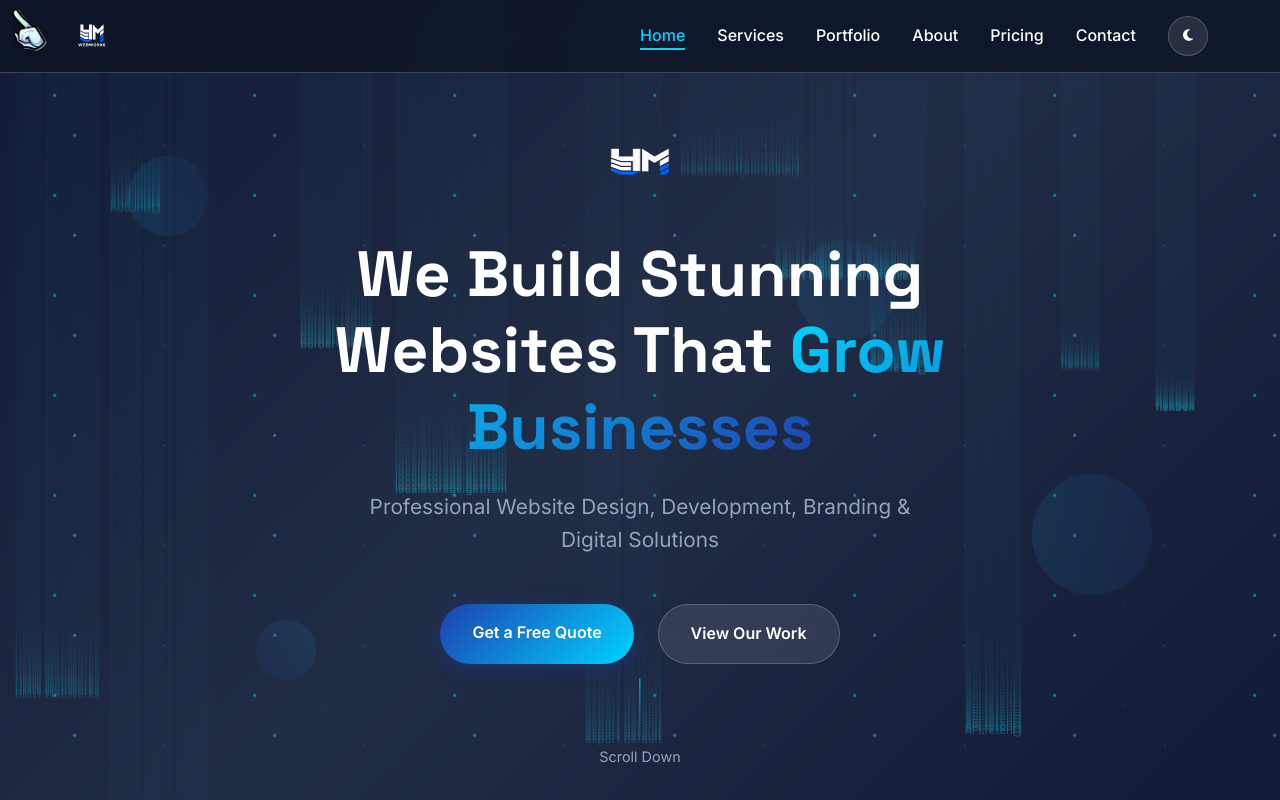
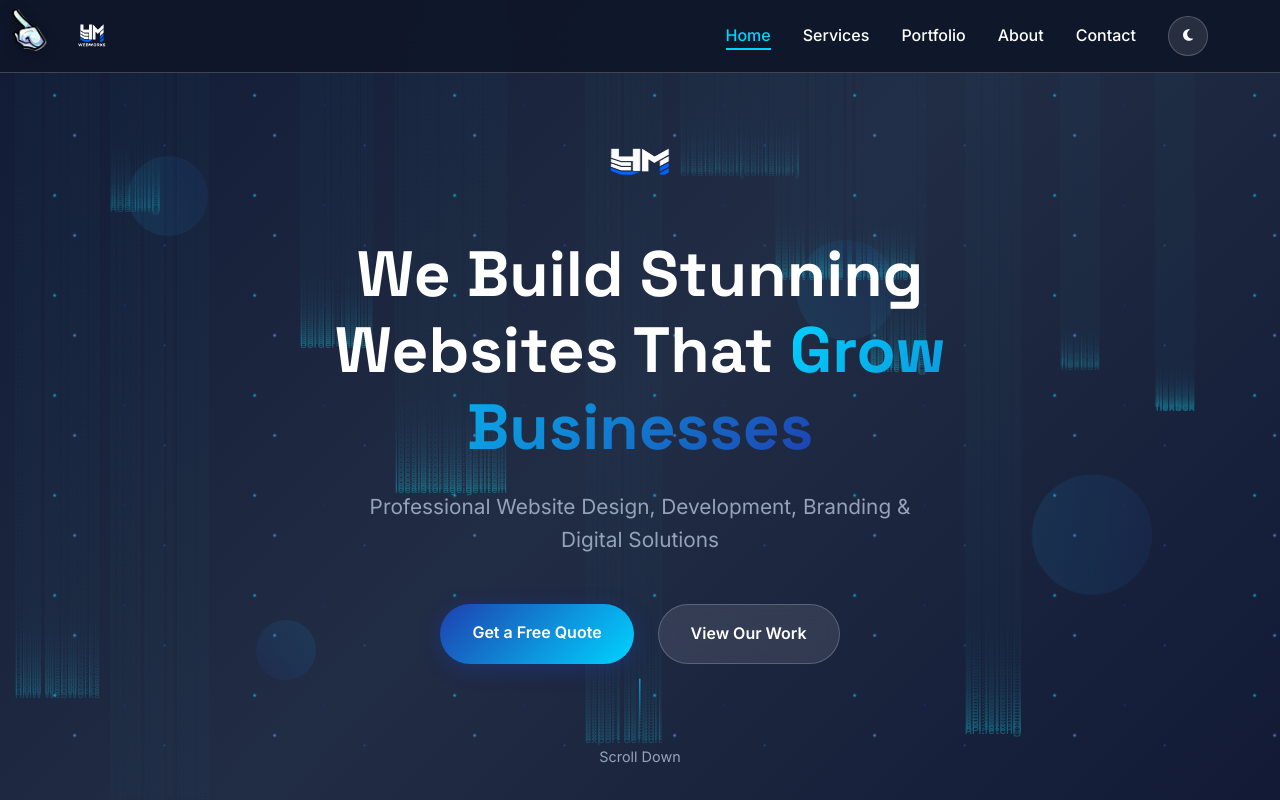
Before and after one commit to mokeshmokes/HM-STRATA-WEBWORKS, a Next.js app: page / in a window 1280 px wide. Shown: the top 800 px of the page. Built offline with nearby package versions, Linux system fonts and the light colour scheme.

Commit message:
CHanges Commit for Pricing

```diff
--- a/src/app/page.js
+++ b/src/app/page.js
@@ -11,7 +11,6 @@ import Portfolio from '@/components/Portfolio';
 import Stats from '@/components/Stats';
 import Testimonials from '@/components/Testimonials';
 import Process from '@/components/Process';
-import Pricing from '@/components/Pricing';
 import About from '@/components/About';
 import Contact from '@/components/Contact';
 import Footer from '@/components/Footer';
@@ -38,7 +37,6 @@ export default function Home() {
       <Stats />
       <Testimonials />
       <Process />
-      <Pricing />
       <About />
       <Contact />
       <Footer />
--- a/src/components/Header.js
+++ b/src/components/Header.js
@@ -70,7 +70,6 @@ export default function Header() {
     { label: 'Services', target: 'services' },
     { label: 'Portfolio', target: 'portfolio' },
     { label: 'About', target: 'about' },
-    { label: 'Pricing', target: 'pricing' },
     { label: 'Contact', target: 'contact' }
   ];
 
```
